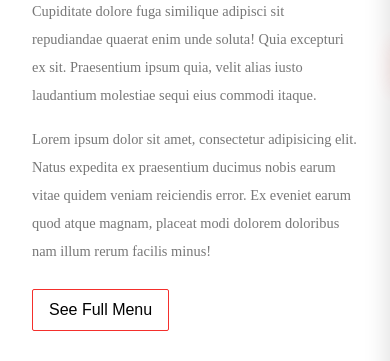
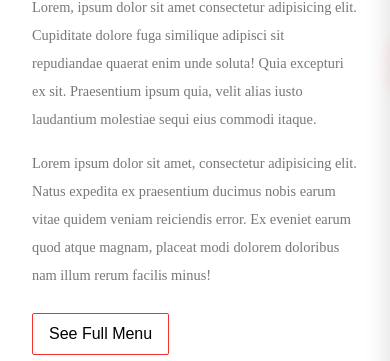
Before and after one commit to Zakarya-Mks/Restaurant, a website: page dist/index.html in a window 390 px wide. Shown: the part 143-504 px from the top of the page. Drawn offline with Linux system fonts and the light colour scheme.

Commit message:
fix : adjust mobile layout

```diff
--- a/src/scss/_restaurant-presentation.scss
+++ b/src/scss/_restaurant-presentation.scss
@@ -37,7 +37,7 @@
 
 #content {
   .restaurant_presentation {
-    padding: 2rem 0;
+    padding: 3.5rem 0;
     display: flex;
     justify-content: center;
 
```
Also changed, not shown: dist/style.css, 1 other file.
